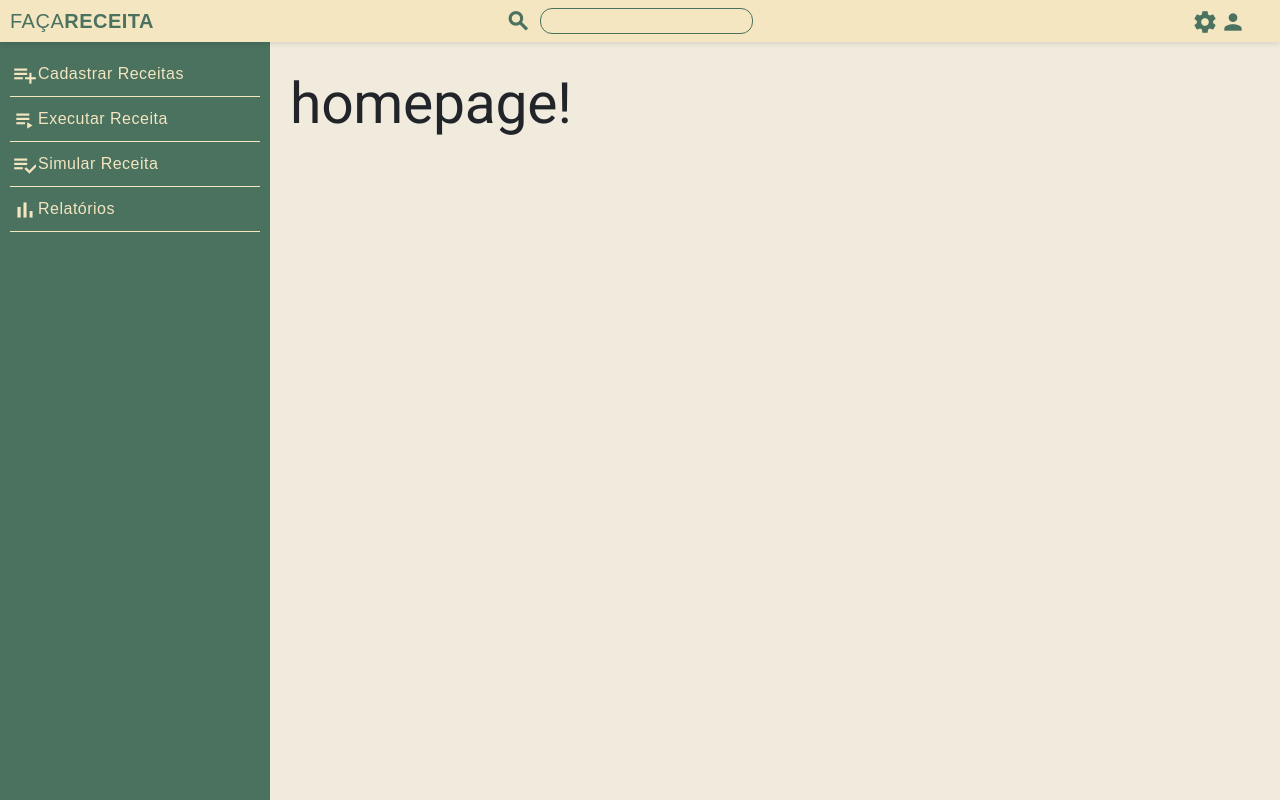
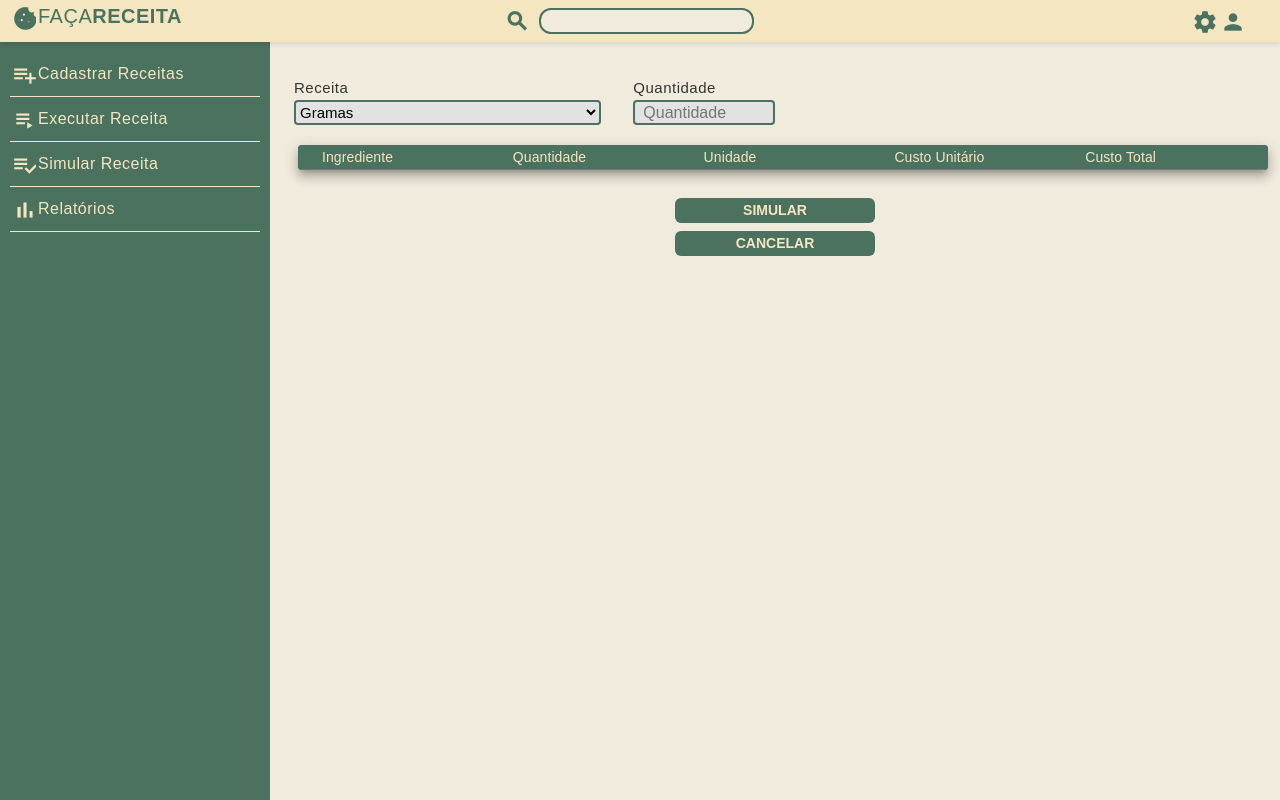
Before and after one commit to EwertonYamada/faca-receita-front, an Angular app: page /simulate-recipe in a window 1280 px wide. Before the commit this address led to /homepage. Built offline with nearby package versions, Linux system fonts and the light colour scheme.

Commit message:
branch2 - criado tela para simular receita

```diff
--- a/src/app/app.routes.ts
+++ b/src/app/app.routes.ts
@@ -3,6 +3,7 @@ import { LoginComponent } from './login/login.component';
 import { HomepageComponent } from './homepage/homepage.component';
 import { RegisterRecipeComponent } from './register-recipe/register-recipe.component';
 import { LayoutComponent } from './layout/layout.component';
+import { SimulateRecipeComponent } from './simulate-recipe/simulate-recipe.component';
 
 export const routes: Routes = [
     { path: '', component: LoginComponent },
@@ -12,6 +13,7 @@ export const routes: Routes = [
       children: [
         { path: 'homepage', component: HomepageComponent },
         { path: 'new-recipe', component: RegisterRecipeComponent },
+        { path: 'simulate-recipe', component: SimulateRecipeComponent },
       ]
     },
     { path: '**', redirectTo: '/homepage' }
--- /dev/null
+++ b/src/app/components/side-bar/helpers/system-modules.ts
@@ -0,0 +1,13 @@
+export interface SystemModule {
+  key: string;
+  label: string;
+  icon: string;
+  route: string;
+}
+
+export const SYSTEM_MODULES: SystemModule[] = [
+  { key: 'RECIPE', label: 'Cadastrar Receitas', icon: 'playlist_add', route: '/new-recipe' },
+  { key: 'EXECUTE_RECIPE', label: 'Executar Receita', icon: 'playlist_play', route: '/execute-recipe' },
+  { key: 'SIMULATE_RECIPE', label: 'Simular Receita', icon: 'playlist_add_check', route: '/simulate-recipe' },
+  { key: 'REPORTS', label: 'Relatórios', icon: 'bar_chart_4_bars', route: '/reports' }
+];
--- a/src/app/components/side-bar/side-bar.component.ts
+++ b/src/app/components/side-bar/side-bar.component.ts
@@ -1,6 +1,7 @@
 import { Component } from '@angular/core';
 import { MatIconModule } from '@angular/material/icon';
 import { Router } from '@angular/router';
+import { SYSTEM_MODULES } from './helpers/system-modules';
 
 @Component({
   selector: 'app-side-bar',
@@ -10,12 +11,7 @@ import { Router } from '@angular/router';
   styleUrl: './side-bar.component.scss'
 })
 export class SideBarComponent {
-  public modules = [
-    {key: 'RECIPE', label: 'Cadastrar Receitas', icon: 'playlist_add', route: '/new-recipe' },
-    {key: 'EXECUTE_RECIPE', label: 'Executar Receita', icon: 'playlist_play', route: '/execute-recipe' },
-    {key: 'SIMULATE_RECIPE', label: 'Simular Receita', icon: 'playlist_add_check', route: '/simulate-recipe' },
-    {key: 'REPORTS', label: 'Relatórios', icon: 'bar_chart_4_bars', route: '/reports' },
-  ]
+  public modules = SYSTEM_MODULES
   public selectedItem: any = null;
 
   constructor(
@@ -23,16 +19,12 @@ export class SideBarComponent {
   ) { }
 
   public selectItem(item: any): void {
-    // if (this.selectedItem && this.selectedItem === item) {
-    //   this.selectedItem = null;
-    //   return;
-    // }
     this.selectedItem = item;
 
-    this.gotoModule(item.route);
+    this.goToModule(item.route);
   }
 
-  public gotoModule(route: string): void {
+  public goToModule(route: string): void {
     console.log(route);
 
     this.router.navigate([`/${route}`]);
--- a/src/app/components/top-bar/top-bar.component.html
+++ b/src/app/components/top-bar/top-bar.component.html
@@ -1,11 +1,16 @@
 <div class="top-bar">
   <div class="row col-md-12 top-bar-content">
     <div class="col-md-2 top-bar-content-left">
-      <div class="faca">
-        FAÇA
-      </div>
-      <div class="receita">
-        RECEITA
+      <div class="top-bar-logo" (click)="goToHome()">
+        <div>
+          <mat-icon class="cookie">cookie</mat-icon>
+        </div>
+        <div class="faca">
+          FAÇA
+        </div>
+        <div class="receita">
+          RECEITA
+        </div>
       </div>
     </div>
     <div class="col-md-8 top-bar-content-center">
--- a/src/app/components/top-bar/top-bar.component.scss
+++ b/src/app/components/top-bar/top-bar.component.scss
@@ -17,6 +17,13 @@
   .top-bar-content-left {
     display: flex;
 
+    .top-bar-logo {
+      display: flex;
+      .cookie {
+        font-weight: bold;
+        color: $secondary-color;
+      }
+
       .faca {
         font-size: 20px;
         font-weight: 300;
@@ -27,6 +34,11 @@
         font-size: 20px;
         font-weight: bold;
         color: $secondary-color;
+      }
+      :hover {
+        cursor: pointer;
+        color: $complementary-color3;
+      }
     }
   }
 
@@ -50,9 +62,14 @@
 
       .input-search {
         height: 26px;
-        background-color: $tertiary-color;
+        background-color: $background-color;
         border-radius: 12px;
-        border: 1px solid $secondary-color;
+        border: 2px solid $secondary-color;
+        &:focus {
+          outline: none;
+          border-color: $primary-color;
+          box-shadow: 0 0 5px $primary-color;
+        }
       }
     }
   }
--- a/src/app/components/top-bar/top-bar.component.ts
+++ b/src/app/components/top-bar/top-bar.component.ts
@@ -1,5 +1,6 @@
 import { Component } from '@angular/core';
 import { MatIconModule } from '@angular/material/icon';
+import { Router } from '@angular/router';
 
 @Component({
   selector: 'app-top-bar',
@@ -9,5 +10,12 @@ import { MatIconModule } from '@angular/material/icon';
   styleUrl: './top-bar.component.scss'
 })
 export class TopBarComponent {
+  constructor(
+    private router: Router
+  ) { }
+
+  public goToHome(): void {
+    this.router.navigate(['/homepage'])
+  }
 
 }
--- a/src/app/register-recipe/register-recipe.component.html
+++ b/src/app/register-recipe/register-recipe.component.html
@@ -60,8 +60,6 @@
   <app-finish-button
       confirmLabel="SALVAR"
       (onConfirm)="finish()"
-      (onCancel)="cancel()"
-    >
-
+      (onCancel)="cancel()">
   </app-finish-button>
 </div>
--- /dev/null
+++ b/src/app/simulate-recipe/models/recipe-simulation-ingredients.ts
@@ -0,0 +1,7 @@
+export interface RecipeSimulationIngredients {
+  ingredient: string
+  quantity: number
+  measurementUnit: string
+  unitCost: number
+  totalCost: number
+}
--- /dev/null
+++ b/src/app/simulate-recipe/simulate-recipe.component.html
@@ -0,0 +1,46 @@
+<div class="simulate-recipe">
+  <div class="row">
+    <div class="select-area col-md-4">
+      <label>Receita</label>
+      <select>
+        <option value="gramas">Gramas</option>
+      </select>
+    </div>
+    <div class="input-area col-md-2">
+      <label>Quantidade</label>
+      <input type="text" placeholder="Quantidade"/>
+    </div>
+  </div>
+  <div class="row table-area">
+    <mat-table [dataSource]="ingredientList" class="mat-elevation-z8">
+      <ng-container matColumnDef="ingredient">
+        <mat-header-cell *matHeaderCellDef>Ingrediente</mat-header-cell>
+        <mat-cell *matCellDef="let element">{{element.ingredient}}</mat-cell>
+      </ng-container>
+      <ng-container matColumnDef="quantity">
+        <mat-header-cell *matHeaderCellDef>Quantidade</mat-header-cell>
+        <mat-cell *matCellDef="let element">{{element.quantity}}</mat-cell>
+      </ng-container>
+      <ng-container matColumnDef="measurementUnit">
+        <mat-header-cell *matHeaderCellDef>Unidade</mat-header-cell>
+        <mat-cell *matCellDef="let element">{{element.measurementUnit}}</mat-cell>
+      </ng-container>
+      <ng-container matColumnDef="unitCost">
+        <mat-header-cell *matHeaderCellDef>Custo Unitário</mat-header-cell>
+        <mat-cell *matCellDef="let element">{{element.unitCost}}</mat-cell>
+      </ng-container>
+      <ng-container matColumnDef="totalCost">
+        <mat-header-cell *matHeaderCellDef>Custo Total</mat-header-cell>
+        <mat-cell *matCellDef="let element">{{element.totalCost}}</mat-cell>
+      </ng-container>
+      <mat-header-row *matHeaderRowDef="displayedColumns"></mat-header-row>
+      <mat-row *matRowDef="let row; columns: displayedColumns;"></mat-row>
+    </mat-table>
+  </div>
+  <app-finish-button
+      confirmLabel="SIMULAR"
+      (onConfirm)="generateSimulation()"
+      (onCancel)="cancel()"
+    >
+  </app-finish-button>
+</div>
--- /dev/null
+++ b/src/app/simulate-recipe/simulate-recipe.component.scss
@@ -0,0 +1,3 @@
+@import '../../styles.scss';
+
+.simulate-recipe {}
--- /dev/null
+++ b/src/app/simulate-recipe/simulate-recipe.component.ts
@@ -0,0 +1,34 @@
+import { Component } from '@angular/core';
+import { FinishButtonComponent } from '../components/finish-button/finish-button.component';
+import { FormsModule, ReactiveFormsModule } from '@angular/forms';
+import { MatIconModule } from '@angular/material/icon';
+import { MatTableDataSource, MatTableModule } from '@angular/material/table';
+import { Ingredient } from '../register-recipe/models/ingredient.model';
+import { RecipeSimulationIngredients } from './models/recipe-simulation-ingredients';
+
+@Component({
+  selector: 'app-simulate-recipe',
+  standalone: true,
+  imports: [
+    MatIconModule,
+    MatTableModule,
+    ReactiveFormsModule,
+    FinishButtonComponent,
+    FormsModule
+  ],
+  templateUrl: './simulate-recipe.component.html',
+  styleUrl: './simulate-recipe.component.scss'
+})
+export class SimulateRecipeComponent {
+  public ingredientList = new MatTableDataSource<RecipeSimulationIngredients>()
+  public displayedColumns: string[] = ['ingredient', 'quantity', 'measurementUnit', 'unitCost', 'totalCost']
+
+  public generateSimulation(): void {
+    console.log('Simulation generated')
+  }
+
+  public cancel(): void {
+    console.log('Simulation generated')
+  }
+
+}
--- a/src/styles.scss
+++ b/src/styles.scss
@@ -70,8 +70,8 @@ body {
 
     &:focus {
       outline: none;
-      border-color: $secondary-color;
-      box-shadow: 0 0 5px $secondary-color;
+      border-color: $primary-color;
+      box-shadow: 0 0 5px $primary-color;
     }
   }
 }
@@ -101,8 +101,8 @@ body {
 
     &:focus {
       outline: none;
-      border-color: $secondary-color;
-      box-shadow: 0 0 5px $secondary-color;
+      border-color: $primary-color;
+      box-shadow: 0 0 5px $primary-color;
     }
   }
 }
```
Lines whose indentation alone changed are shown as unchanged.
